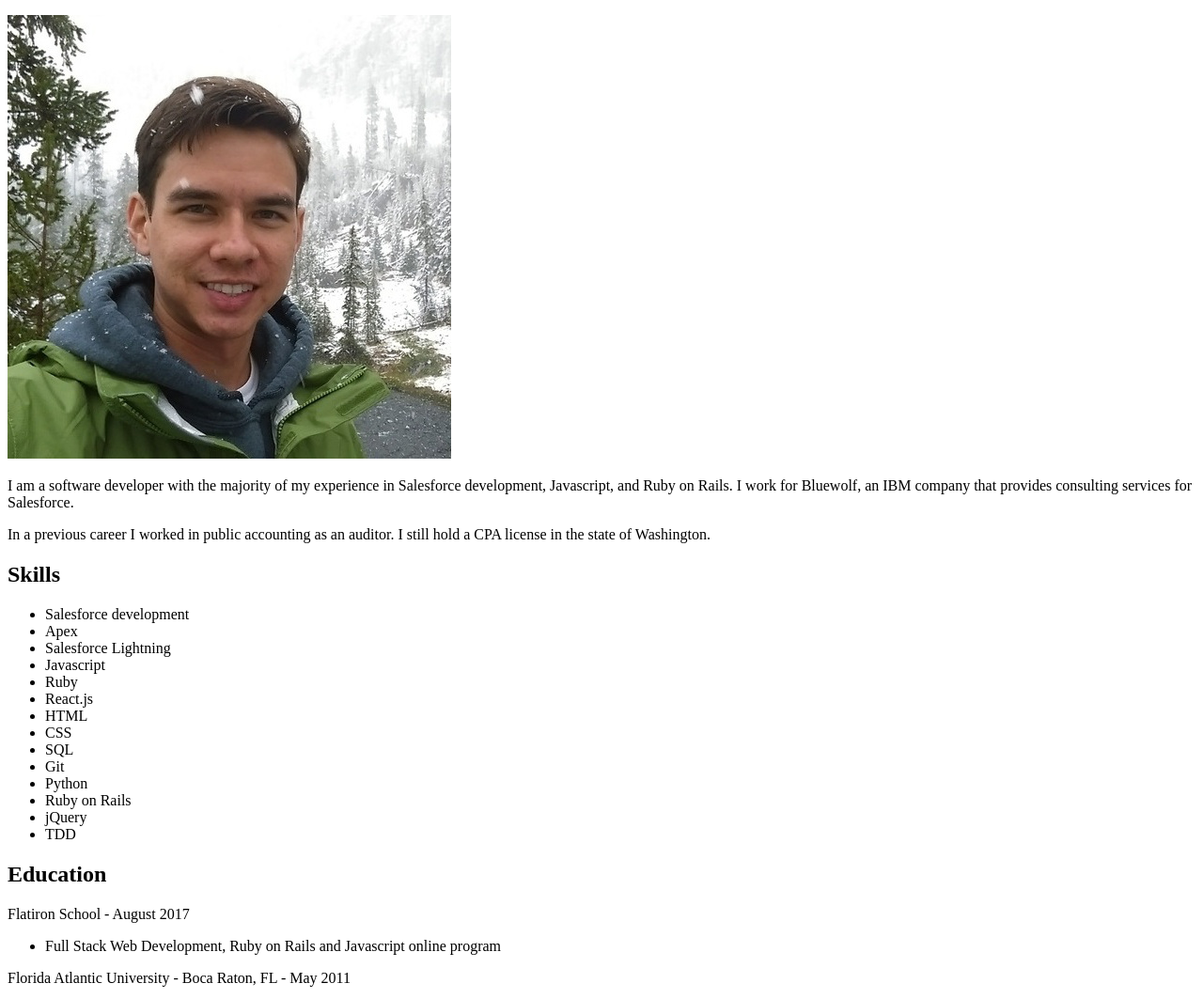
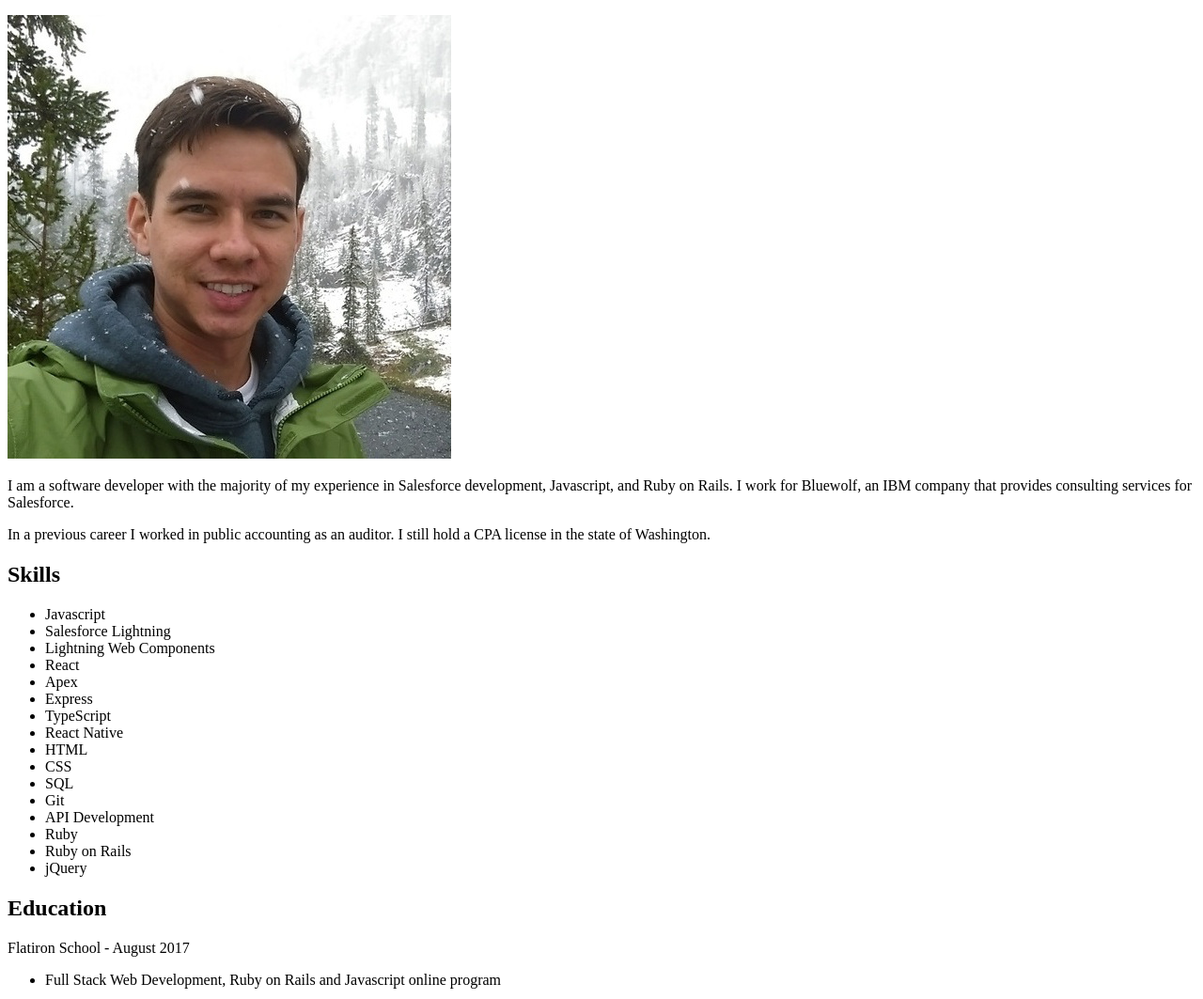
Before and after one commit to andrewjford/homepage, a Gatsby site: page /about in a window 1280 px wide. Shown: the top 1063 px of the page at 94% size. Built offline with nearby package versions, Linux system fonts and the light colour scheme; Gatsby itself is replaced by a stand-in of ours.

Commit message:
update about page

```diff
--- a/src/pages/about.js
+++ b/src/pages/about.js
@@ -10,20 +10,22 @@ const About = () =>
     <p className="about-p">In a previous career I worked in public accounting as an auditor. I still hold a CPA license in the state of Washington. </p>
     <h2>Skills</h2>
     <ul className="skill-list">
-      <li>Salesforce development</li>
+      <li>Javascript</li>
+      <li>Salesforce Lightning</li>
+      <li>Lightning Web Components</li>
+      <li>React</li>
       <li>Apex</li>
-      <li>Salesforce Lightning</li>
-      <li>Javascript</li>
-      <li>Ruby</li>
-      <li>React.js</li>
+      <li>Express</li>
+      <li>TypeScript</li>
+      <li>React Native</li>
       <li>HTML</li>
       <li>CSS</li>
       <li>SQL</li>
       <li>Git</li>
-      <li>Python</li>
+      <li>API Development</li>
+      <li>Ruby</li>
       <li>Ruby on Rails</li>
       <li>jQuery</li>
-      <li>TDD</li>
     </ul>
     <h2>Education</h2>
     <p>Flatiron School - August 2017</p>
```
Also changed, not shown: src/pages/page-2.js (deleted, +0 -11 lines).
